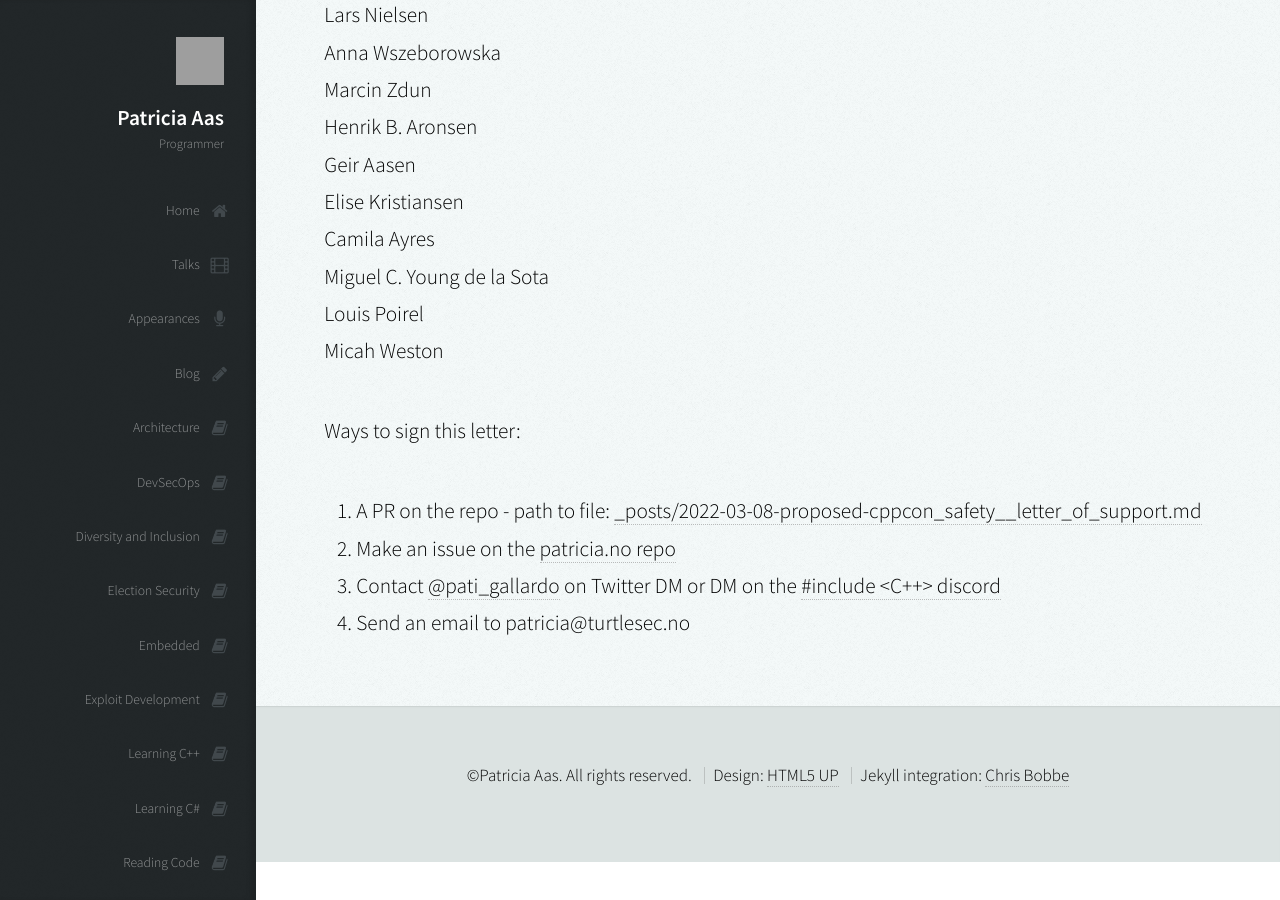
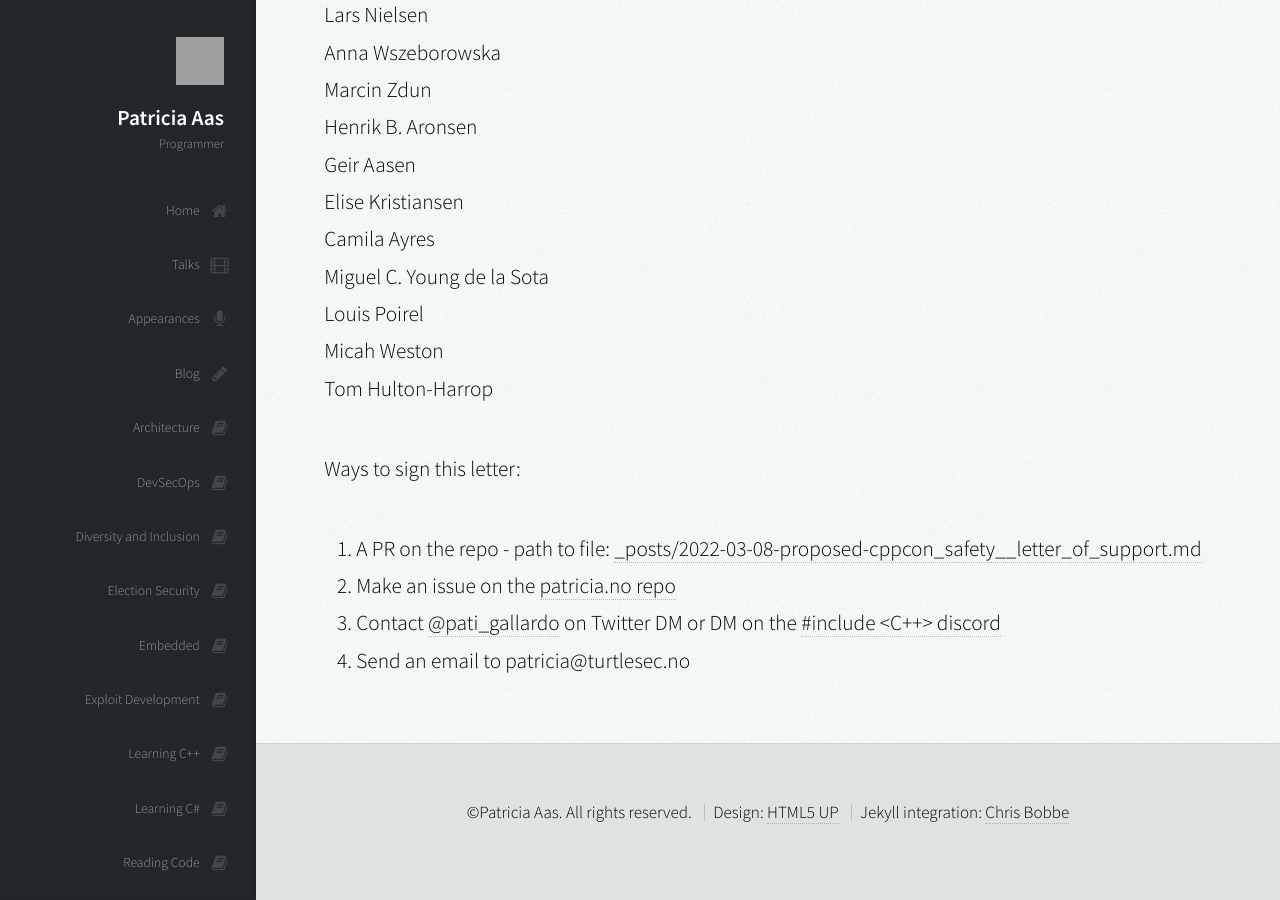
Before and after one commit to patricia-gallardo/patricia-gallardo.github.io, a Jekyll site: the page built from _posts/2022-03-08-proposed-cppcon_safety__letter_of_support.md, in a window 1280 px wide and 900 px high, scrolled down 11682 px. Built offline with Jekyll 4.4.1, drawn with Linux system fonts in a browser that asks for light colours; nearby versions of some CDN libraries; grey boxes are pictures that could not be loaded.

Commit message:
Closes #177

```diff
--- a/_posts/2022-03-08-proposed-cppcon_safety__letter_of_support.md
+++ b/_posts/2022-03-08-proposed-cppcon_safety__letter_of_support.md
@@ -321,6 +321,7 @@ Camila Ayres<br>
 Miguel C. Young de la Sota <br>
 Louis Poirel <br>
 Micah Weston <br>
+Tom Hulton-Harrop <br>
 
 Ways to sign this letter:
 1. A PR on the repo - path to file: [_posts/2022-03-08-proposed-cppcon_safety__letter_of_support.md][4]
```
